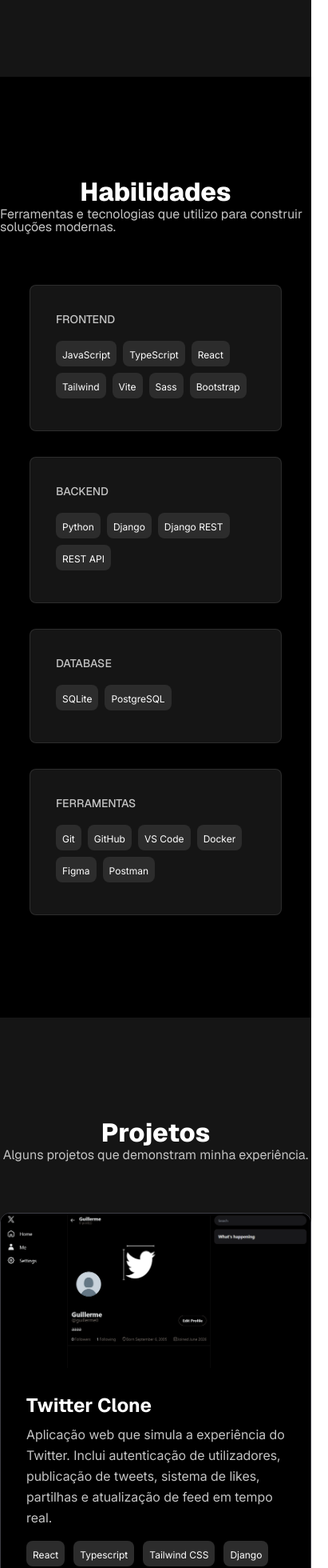
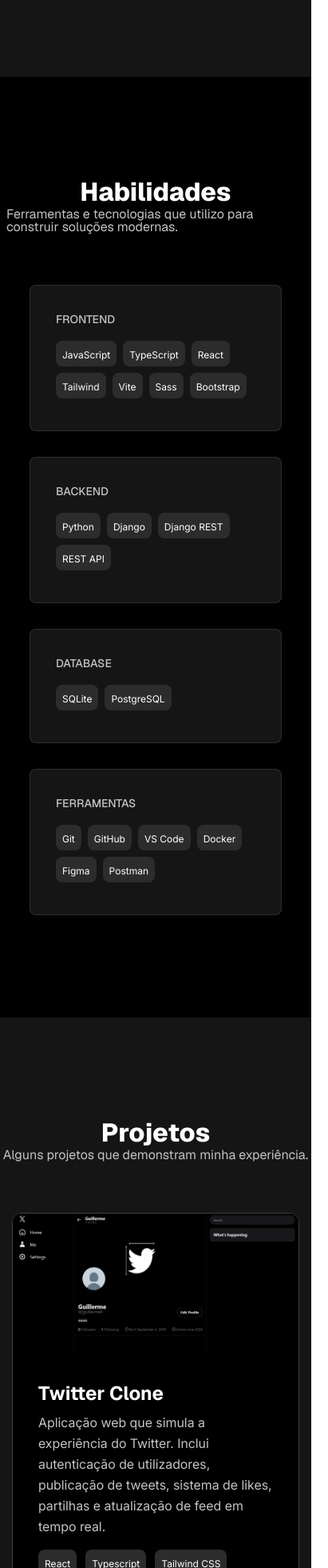
Before and after one commit to Guillerme00/portfolio, a React (Vite) app in the folder portfolio/: page / in a window 390 px wide. Shown: the part 739-2699 px from the top of the page at 80% size, 411 px wide, since content can reach past the window. Built offline with nearby package versions, Linux system fonts and the light colour scheme.

Commit message:
Att 0.1.2 - Fixing

```diff
--- a/portfolio/src/App.tsx
+++ b/portfolio/src/App.tsx
@@ -28,7 +28,7 @@ function App() {
     <>
       <div
         className={`
-          min-h-screen flex flex-col
+          min-h-screen flex flex-col overflow-x-hidden
           ${theme.primary_background}`}
       >
         {/* Header */}
@@ -257,7 +257,7 @@ function App() {
               {language.header_skills}
             </h1>
             <h1
-              className={`geist-midtag-text_2 text-[16px] leading-none m-0 ${theme.title_text_variant}`}
+              className={`geist-midtag-text_2 text-[16px] px-[8px] md:px-[0px] leading-none m-0 ${theme.title_text_variant}`}
             >
               {language.skills_text}
             </h1>
--- a/portfolio/src/components/project_card.tsx
+++ b/portfolio/src/components/project_card.tsx
@@ -46,7 +46,7 @@ const ProjectCard = ({
 }: ProjectCard) => {
   return (
     <div
-      className={`max-w-[430px] overflow-hidden rounded-xl border border-zinc-700 ${background} hover:-translate-y-[8px] transition-transform duration-300`}
+      className={`max-w-[360px] md:max-w-[430px] overflow-hidden rounded-xl border border-zinc-700 ${background} hover:-translate-y-[8px] transition-transform duration-300`}
     >
       {/* Image */}
       <div className="w-full">
```
